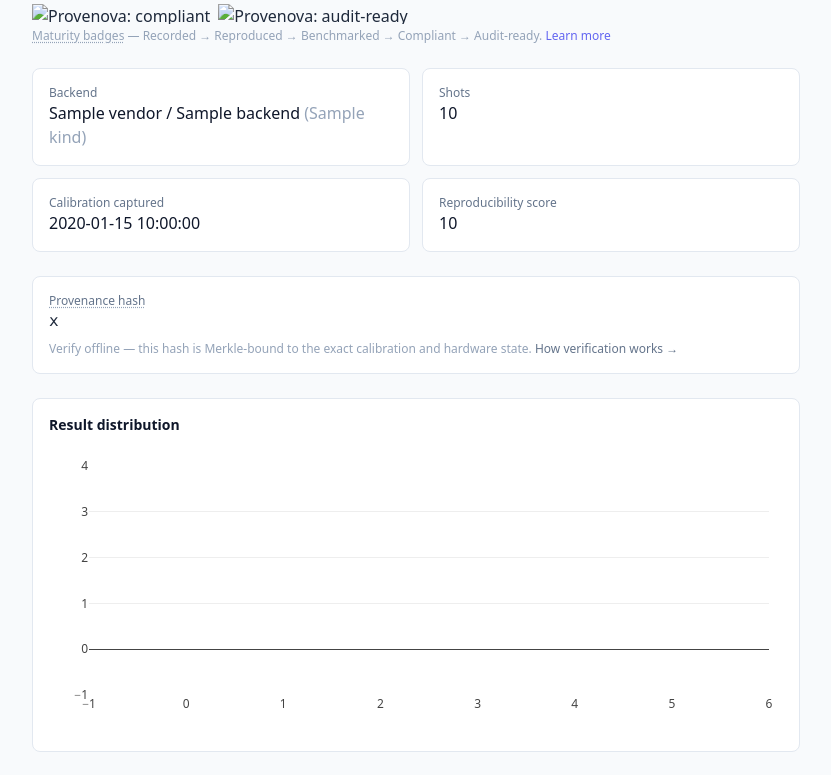
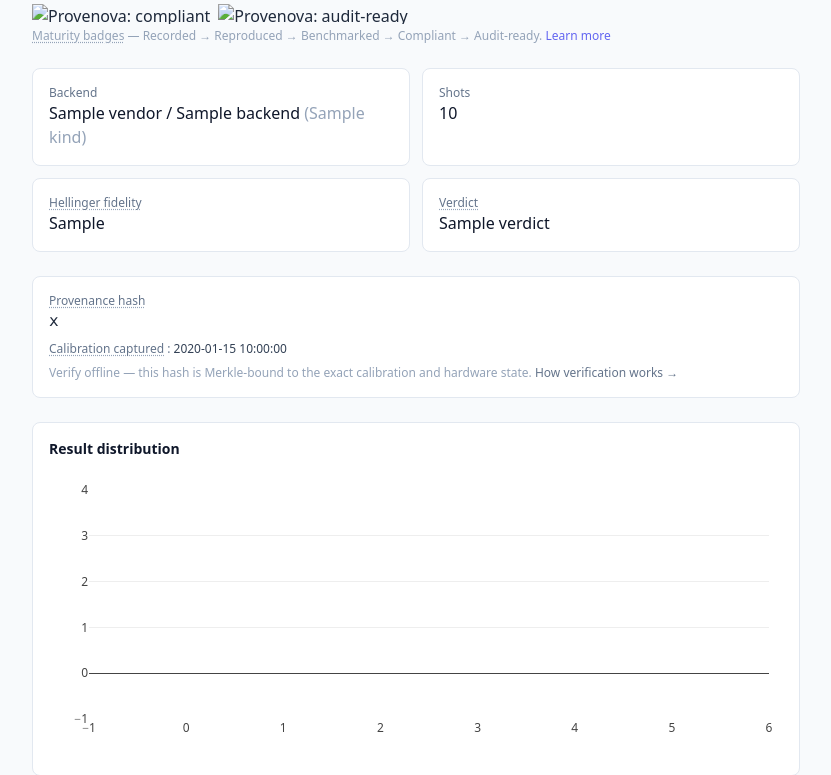
Before and after one commit to ben-gy/provenova, a Python web app: template server/app/web/templates/card.html in a window 1280 px wide. Shown: the part 348-1123 px from the top of the page, without its empty margins (224-1055 px from the left). Run offline with Jinja, Linux system fonts and the light colour scheme; the template is opened without the code that fills it: most values are stand-ins (such as "Sample title", 1, 10 or a date in 2020); some libraries are stand-ins or nearby versions.

Commit message:
Surface Hellinger fidelity + verdict on live Result Card
card.summary now carries hellinger_fidelity (from the verified
reproduction's diff scores) and verdict; the public card page shows
them in the summary grid, matching the landing example. Calibration
timestamp moves into the provenance block.

Co-Authored-By: Claude Opus 4.8 <noreply@anthropic.com>

```diff
--- a/server/app/web/templates/card.html
+++ b/server/app/web/templates/card.html
@@ -70,12 +70,13 @@
       <div class="text-slate-900 font-medium">{{ card.summary.shots | default('—') }}</div>
     </div>
     <div class="rounded-lg border border-slate-200 bg-white p-4">
-      <div class="text-xs text-slate-500">Calibration captured</div>
-      <div class="text-slate-900 font-medium">{{ card.summary.calibration_captured_at | default('—') }}</div>
+      <div class="text-xs text-slate-500">{{ term("Hellinger fidelity") }}</div>
+      <div class="text-slate-900 font-medium">{{ card.summary.hellinger_fidelity | default('—') }}</div>
     </div>
     <div class="rounded-lg border border-slate-200 bg-white p-4">
-      <div class="text-xs text-slate-500">Reproducibility score</div>
-      <div class="text-slate-900 font-medium">{{ card.summary.reproducibility_score | default('—') }}</div>
+      <div class="text-xs text-slate-500">{{ term("verdict", "Verdict") }}</div>
+      {% set v = card.summary.verdict %}
+      <div class="font-medium {{ 'text-amber-600' if v == 'drifted' else 'text-green-600' if v == 'reproducible' else 'text-red-600' if v in ('divergent', 'irreproducible') else 'text-slate-900' }}">{{ v | default('—') }}</div>
     </div>
   </div>
   {% endif %}
@@ -84,6 +85,9 @@
   <div class="mt-6 rounded-lg border border-slate-200 bg-white p-4">
     <div class="text-xs text-slate-500">{{ term("run_hash", "Provenance hash") }}</div>
     <div class="mono break-all text-slate-800">{{ (card.summary.run_hash if card.summary else run.run_hash) | default('—') }}</div>
+    {% if card.summary and card.summary.calibration_captured_at %}
+    <div class="mt-2 text-xs text-slate-500">{{ term("calibration snapshot", "Calibration captured") }}: <span class="text-slate-700">{{ card.summary.calibration_captured_at }}</span></div>
+    {% endif %}
     <p class="mt-2 text-xs text-slate-400">Verify offline — this hash is Merkle-bound to the exact calibration and hardware state. <a href="/docs/open-schemas" class="text-slate-500 hover:underline">How verification works →</a></p>
   </div>
 
```
Also changed, not shown: server/app/services/cards.py (+7 -0 lines), tests/test_end_to_end.py (+7 -1 lines).
